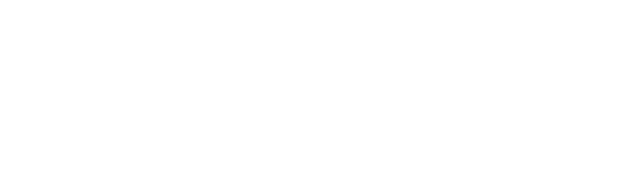
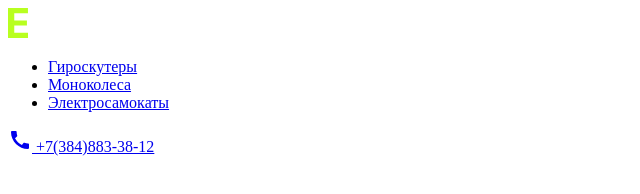
Before and after one commit to Iury1978/e-trans, a plain HTML site: page index.html in a window 1280 px wide. Shown: the whole page, without its empty margins (0-640 px from the left). Drawn offline with Linux system fonts and the light colour scheme.

Commit message:
created header - html

```diff
--- a/index.html
+++ b/index.html
@@ -1,14 +1,51 @@
 <!DOCTYPE html>
-<html lang="en">
+<html lang="ru">
 
 <head>
   <meta charset="UTF-8">
   <meta http-equiv="X-UA-Compatible" content="IE=edge">
   <meta name="viewport" content="width=device-width, initial-scale=1.0">
-  <title>E-trans</title>
+  <title>E-trans - Начни двигаться по новому</title>
 </head>
 
 <body>
+  <header class="header">
+    <div class="continer">
+      <img class="header__logo" src="img/logo.svg" alt="логотип E-trans">
+
+      <nav class="header__navigation navigation">
+        <ul class="navigation__list">
+          <li class="navigation__item">
+            <a href="#gyroscooter" class="navigation__link">Гироскутеры</a>
+          </li>
+          <li class="navigation__item">
+            <a href="#monowheels" class="navigation__link">Моноколеса</a>
+          </li>
+          <li class="navigation__item">
+            <a href="#electroscooter" class="navigation__link">Электросамокаты</a>
+          </li>
+        </ul>
+      </nav>
+
+      <a href="+7384883-38-12">
+        <svg width="24" height="24" viewbox="0 0 24 24" fill="none" xmlns="http://www.w3.org/2000/svg">
+          <path
+            d="M20.01 15.38C18.78 15.38 17.59 15.18 16.48 14.82C16.13 14.7 15.74 14.79 15.47 15.06L13.9 17.03C11.07 15.68 8.42 13.13 7.01 10.2L8.96 8.54C9.23 8.26 9.31 7.87 9.2 7.52C8.83 6.41 8.64 5.22 8.64 3.99C8.64 3.45 8.19 3 7.65 3H4.19C3.65 3 3 3.24 3 3.99C3 13.28 10.73 21 20.01 21C20.72 21 21 20.37 21 19.82V16.37C21 15.83 20.55 15.38 20.01 15.38Z"
+            fill="currentColor" />
+        </svg>
+
+        <span class="header__phone-number">+7(384)883-38-12</span>
+      </a>
+    </div>
+  </header>
+
+  <main>
+
+  </main>
+
+  <footer>
+
+  </footer>
 
 </body>
 
```
Also changed, not shown: img/logo.svg (added).
